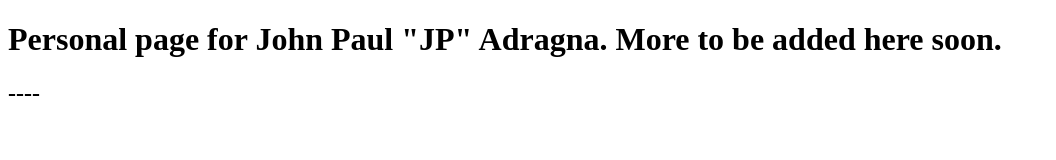
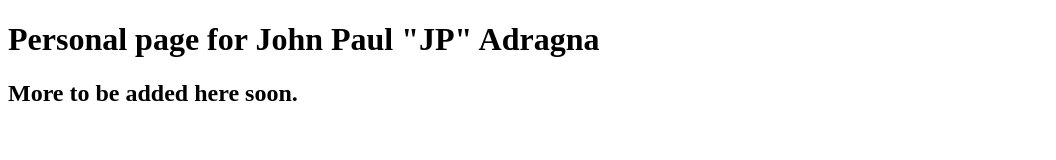
Before and after one commit to jpretrospect/johnadragna.com, a plain HTML site: page index.html in a window 1280 px wide. Shown: the whole page, without its empty margins (0-1056 px from the left). Drawn offline with Linux system fonts and the light colour scheme.

Commit message:
Update index.html

```diff
--- a/index.html
+++ b/index.html
@@ -1,15 +1,13 @@
-
 <!DOCTYPE html>
-<html>
+<html lang="en">
+<head>
+    <meta charset="UTF-8">
+    <title>JP Adragna – Personal Page</title>
+</head>
 <body>
 
-
-<h1>Personal page for John Paul "JP" Adragna. More to be added here soon.</h1>
-
-
-<h2> ---- </h2>
-
-
+<h1>Personal page for John Paul "JP" Adragna</h1>
+<h2>More to be added here soon.</h2>
 
 </body>
 </html>
```
